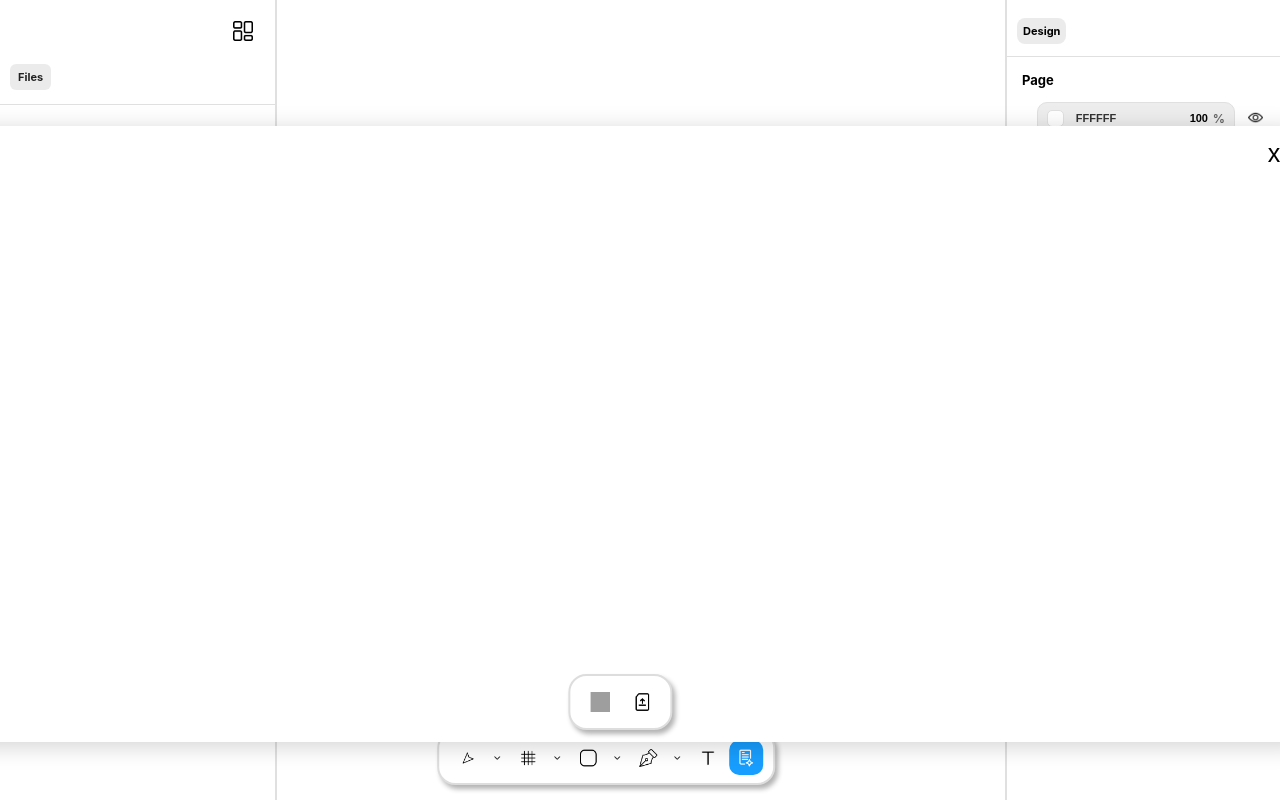
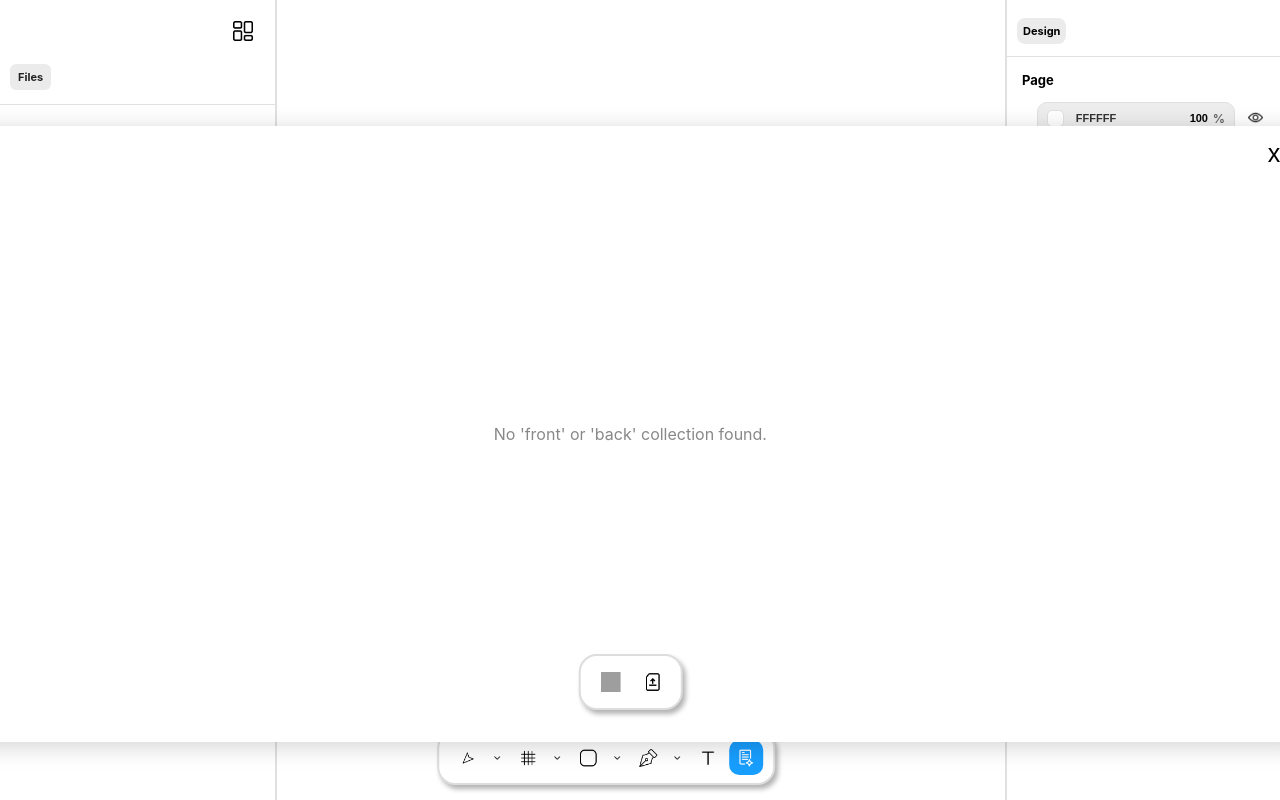
Before and after one commit to bravestone2019/Figma, a React (Vite) app: page / in a window 1280 px wide. Both pictures are taken after a click on the element 746 px from the left and 757 px from the top of the page. Built offline with nearby package versions, Linux system fonts and the light colour scheme; grey boxes are pictures that could not be loaded.

Commit message:
generte render done

```diff
--- a/src/App.jsx
+++ b/src/App.jsx
@@ -141,6 +141,8 @@ function App() {
         position={position}
         scale={scale}
         setDrawnRectangles={setDrawnRectangles}
+        drawnRectangles={canvasShapes} // <-- pass real array
+        collections={collections} // <-- pass collections
       />
     </>
   );
--- a/src/components/Generate/Generate.jsx
+++ b/src/components/Generate/Generate.jsx
@@ -2,8 +2,16 @@ import "./Generate.css";
 import Upload from "./Upload/Upload";
 import Download from "./download/download";
 import Shortcut from "../Shortcut";
-import { useEffect, useState } from "react";
+import { useEffect, useState, useRef } from "react";
 import folder from "../../assets/auto.png";
+import {
+  drawRectangle,
+  drawLine,
+  drawCircle,
+  drawTriangle,
+  drawImage,
+  drawText,
+} from "../Canvas/CanvasContent/shapeRenderers";
 
 const Generate = ({
   activeTool,
@@ -11,8 +19,11 @@ const Generate = ({
   openDropdown,
   isGenerateOpen,
   setIsGenerateOpen,
+  drawnRectangles, // <-- receive real array
+  collections, // <-- receive collections
 }) => {
   const [open, setOpen] = useState(false);
+  const canvasRef = useRef(null);
 
   useEffect(() => {
     if (openDropdown) {
@@ -24,6 +35,12 @@ const Generate = ({
       document.body.classList.remove("dropdown-open");
     };
   }, [openDropdown]);
+
+  useEffect(() => {
+    if (drawnRectangles) {
+      console.log("[Generate] Real drawnRectangles for preview:", drawnRectangles);
+    }
+  }, [drawnRectangles]);
 
   // Register shortcut for 'g' (open generate)
   Shortcut({ key: "g" }, () => {
@@ -54,6 +71,123 @@ const Generate = ({
     if (!isGenerateOpen) setOpen(false);
   }, [isGenerateOpen]);
 
+  // Find front/back collections
+  const frontBackCollections = (collections || []).filter(
+    col => col.name === 'front' || col.name === 'back'
+  );
+  // Gather all shape IDs in order
+  const frontBackShapeIds = frontBackCollections.flatMap(col => col.shapeIds);
+  // Map IDs to shape objects (preserving order)
+  let frontBackShapes = frontBackShapeIds
+    .map(id => (drawnRectangles || []).find(s => s.id === id))
+    .filter(Boolean);
+
+  // Sort by zorder (ascending, lower zorder drawn first)
+  frontBackShapes = [...frontBackShapes].sort((a, b) => (a.zorder ?? 0) - (b.zorder ?? 0));
+
+  useEffect(() => {
+    if (!open || !canvasRef.current || !frontBackShapes.length) return;
+    const canvas = canvasRef.current;
+    const ctx = canvas.getContext("2d");
+    // Set canvas size to match modal/client size
+    const dpr = window.devicePixelRatio || 1;
+    const width = canvas.clientWidth * dpr;
+    const height = canvas.clientHeight * dpr;
+    canvas.width = width;
+    canvas.height = height;
+    ctx.setTransform(1, 0, 0, 1, 0, 0);
+    ctx.clearRect(0, 0, width, height);
+    ctx.fillStyle = '#f7f7f9';
+    ctx.fillRect(0, 0, width, height);
+    ctx.save();
+    // Optionally scale to fit, or use 1:1
+    ctx.scale(dpr, dpr);
+    // Render each shape
+    frontBackShapes.forEach(shape => {
+      const role = shape.role || 'default';
+      const type = shape.shapeId || shape.type;
+      // Prepare shape copy for rendering
+      let renderShape = { ...shape };
+      // Placeholder: override fill/background
+      if (role === 'placeholder') {
+        if (type === 'rec' || type === 'rectangle') {
+          renderShape.backgroundColor = '#e0e0e0';
+          renderShape.fillOpacity = 1;
+          renderShape.opacity = 1;
+        } else if (type === 'img' || type === 'image') {
+          renderShape.src = '';
+          renderShape.backgroundColor = '#e0e0e0';
+          renderShape.opacity = 1;
+        } else if (type === 'text') {
+          renderShape.color = '#b0b0b0';
+          renderShape.text = 'Placeholder';
+          renderShape.opacity = 0.7;
+        } else if (type === 'line') {
+          renderShape.color = '#b0b0b0';
+          renderShape.opacity = 0.7;
+        } else if (type === 'circle') {
+          renderShape.backgroundColor = '#e0e0e0';
+          renderShape.opacity = 1;
+        } else if (type === 'triangle') {
+          renderShape.backgroundColor = '#e0e0e0';
+          renderShape.opacity = 1;
+        }
+      }
+      // Render by type
+      switch (type) {
+        case 'rec':
+        case 'rectangle':
+          drawRectangle(ctx, renderShape, { ...renderShape });
+          break;
+        case 'img':
+        case 'image':
+          // Only call drawImage if src is a non-empty string
+          if (typeof renderShape.src === 'string' && renderShape.src.trim() !== '') {
+            drawImage(ctx, renderShape, { ...renderShape, canvas });
+          } else {
+            // Draw placeholder for image
+            ctx.save();
+            ctx.fillStyle = renderShape.backgroundColor || '#e0e0e0';
+            ctx.globalAlpha = renderShape.opacity ?? 1;
+            ctx.fillRect(renderShape.x, renderShape.y, renderShape.width, renderShape.height);
+            ctx.strokeStyle = '#ccc';
+            ctx.lineWidth = 1;
+            ctx.strokeRect(renderShape.x, renderShape.y, renderShape.width, renderShape.height);
+            ctx.fillStyle = '#666';
+            ctx.font = '12px Arial';
+            ctx.textAlign = 'center';
+            ctx.textBaseline = 'middle';
+            ctx.fillText('Placeholder', renderShape.x + renderShape.width / 2, renderShape.y + renderShape.height / 2);
+            ctx.restore();
+          }
+          break;
+        case 'line':
+          drawLine(ctx, renderShape, { ...renderShape, x1: renderShape.x1, y1: renderShape.y1, x2: renderShape.x2, y2: renderShape.y2 });
+          break;
+        case 'circle':
+          drawCircle(ctx, renderShape, { ...renderShape });
+          break;
+        case 'triangle':
+          drawTriangle(ctx, renderShape, { ...renderShape });
+          break;
+        case 'text':
+          drawText(ctx, renderShape, { ...renderShape });
+          break;
+        default:
+          break;
+      }
+    });
+    ctx.restore();
+  }, [open, frontBackShapes]);
+
+  useEffect(() => {
+    if (frontBackShapes) {
+      console.log("[Generate] Shapes for front/back collections:", frontBackShapes);
+    }
+  }, [frontBackShapes]);
+
+  const hasFrontOrBack = frontBackShapes.length > 0;
+
   return (
     <>
       <div
@@ -65,12 +199,34 @@ const Generate = ({
       </div>
       {open && (
         <div className="preview-modal-overlay">
-          <div className="preview-modal">
-            <button className="close-btn" onClick={handleClose}>
+          <div className="preview-modal" style={{ position: 'relative', overflow: 'hidden' }}>
+            {/* Full-area preview canvas, absolutely positioned */}
+            {hasFrontOrBack ? (
+              <canvas
+                id="generate-preview-canvas"
+                ref={canvasRef}
+                style={{
+                  position: 'absolute',
+                  top: 0,
+                  left: 0,
+                  width: '100%',
+                  height: '100%',
+                  background: '#f7f7f9',
+                  borderRadius: 12,
+                  zIndex: 1
+                }}
+              />
+            ) : (
+              <div style={{position: 'absolute', top: '50%', left: '50%', transform: 'translate(-50%, -50%)', color: '#888', zIndex: 2}}>
+                No 'front' or 'back' collection found.
+              </div>
+            )}
+            {/* Close button, above canvas */}
+            <button className="close-btn" onClick={handleClose} style={{ zIndex: 2 }}>
               x
             </button>
-
-            <div className="generate-container">
+            {/* Toolbar, above canvas, bottom center */}
+            <div className="generate-container" style={{ position: 'absolute', left: '50%', bottom: 32, transform: 'translateX(-50%)', zIndex: 2 }}>
               <Upload />
               <Download />
             </div>
--- a/src/components/Tools/Tool.jsx
+++ b/src/components/Tools/Tool.jsx
@@ -7,7 +7,7 @@ import CreationTool from "./Creation/CreationTool";
 import TextTool from "./Text/TextTool";
 import Generate from "../Generate/Generate";
 
-const Tool = ({ activeTool, setActiveTool, position, scale, setDrawnRectangles }) => {
+const Tool = ({ activeTool, setActiveTool, position, scale, setDrawnRectangles, drawnRectangles, collections }) => {
   const [openDropdown, setOpenDropdown] = useState(null);
   const [showTooltip, setShowTooltip] = useState(null);
   const [isGenerateOpen, setIsGenerateOpen] = useState(false);
@@ -79,6 +79,8 @@ const Tool = ({ activeTool, setActiveTool, position, scale, setDrawnRectangles }
         setIsGenerateOpen={handleGenerateOpen}
         position={position}
         scale={scale}
+        drawnRectangles={drawnRectangles} // <-- pass real array
+        collections={collections} // <-- pass collections
       />
     </div>
   );
```
